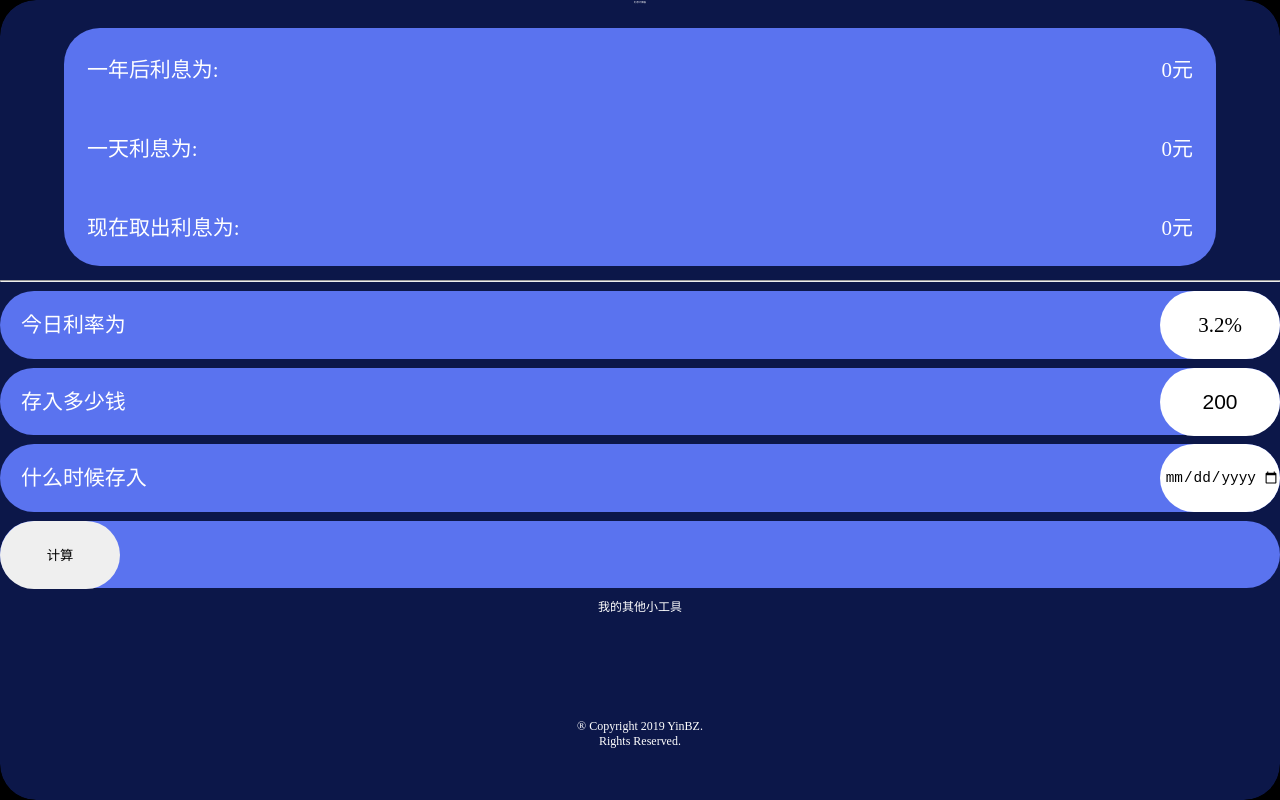
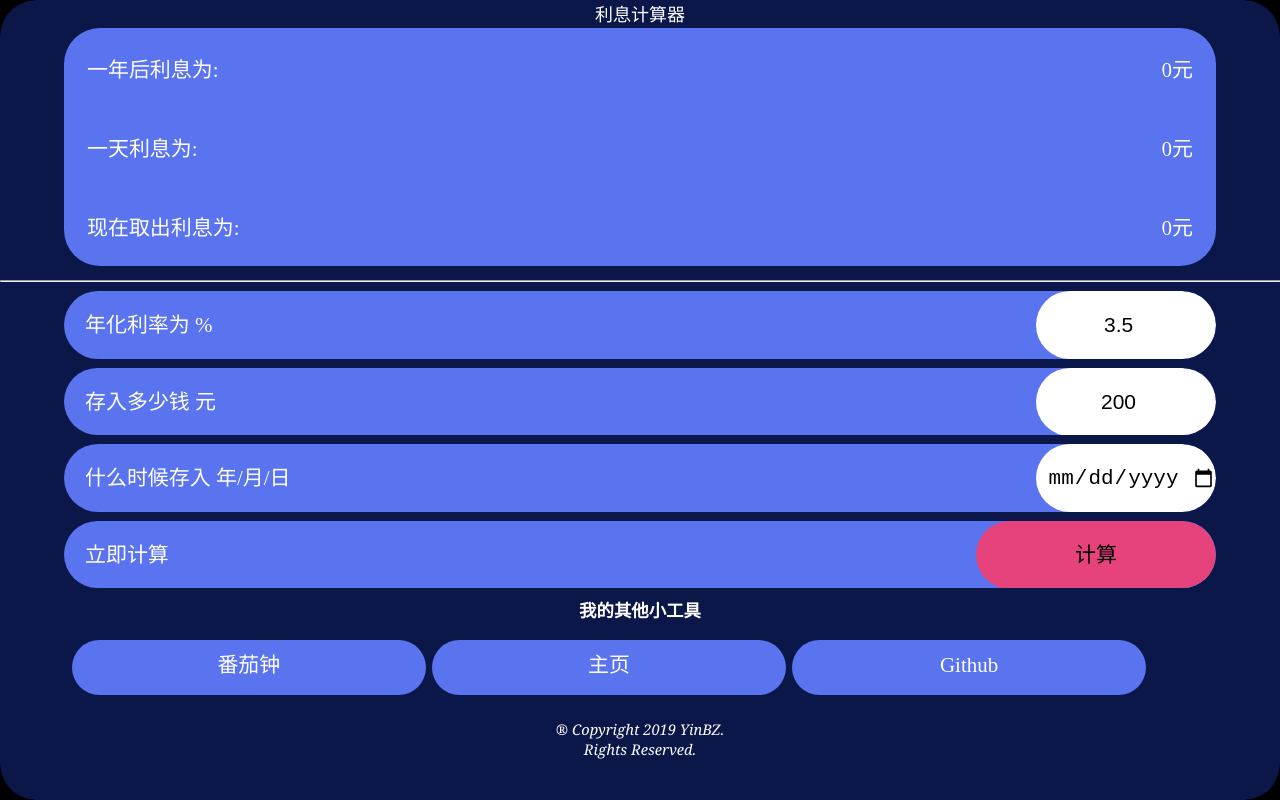
Before and after one commit to YinBzZ/Interest-rate, a plain HTML site: page index.html in a window 1280 px wide. Drawn offline with Linux system fonts and the light colour scheme.

Commit message:
完善了所有功能

```diff
--- a/css/Style.css
+++ b/css/Style.css
@@ -2,6 +2,7 @@
 	margin: 0;
 	padding: 0;
 	border-radius: 1.2rem;
+	overflow: hidden;
 }
 
 html,
@@ -19,27 +20,22 @@ body {
 	background-color: #0c1749;
 }
 
+#Compute_Butt {
+	float: right;
+	display: block;
+	width: 8rem;
+	color: #000000;
+	text-align: center;
+	background-color: #E6427B;
+}
+
+#Money,
+#StartDate,
 #Interest_rate {
 	float: right;
-	display: block;
-	width: 4rem;
-	color: #000000;
 	text-align: center;
-	background-color: white;
-}
-
-#Money {
-	float: right;
-	text-align: center;
-	width: 4rem;
+	width: 6rem;
 	font-size: 0.7rem;
-}
-
-#StartDate {
-	width: 4rem;
-	float: right;
-	text-align: center;
-	font-size: 0.48rem;
 }
 
 #Results {
@@ -66,6 +62,8 @@ body {
 
 #Input_area {
 	height: 65%;
+	width: 90%;
+	margin: auto;
 }
 
 .Divs_css {
@@ -80,20 +78,21 @@ input {
 	height: 1.2rem;
 }
 
-#Compute_Butt {
-	display: block;
-	width: 4rem;
-	border: none;
-	outline: none;
+.AD_Div{
+	margin: 0.6rem 0.1rem;
+	height: 45%;
+	width: 31%;
+	float: left;
+	background-color: #5A73EF;
+	line-height: 1.7rem;
 }
 
 footer p {
 	height: 40%;
-	vertical-align: middle;
+	font: italic 0.7em Georgia, serif;
 }
 
 footer {
 	height: 39%;
 	text-align: center;
-	font-size: 0.4rem;
 }
--- a/index.html
+++ b/index.html
@@ -8,12 +8,12 @@
 		<script src="js/StyleJs.js" type="text/javascript" charset="utf-8"></script>
 		<title></title>
 	</head>
-	<body onload="Style_start(),Interest_rate_var();">
+	<body>
 		<div id="Wrap">
 			<div id="Results">
-				<div style="height: 10%;font-size: 0.08rem;text-align: center;">利息计算器</div>
+				<div style="height: 10%;font-size: 0.6rem;text-align: center;">利息计算器</div>
 				<div id="Results_display">
-					<table border="0px">
+					<table>
 						<tr>
 							<td>&emsp;一年后利息为:</td>
 							<td><span id="Rel1">0元&emsp;</span></td>
@@ -29,24 +29,29 @@
 					</table>
 				</div>
 			</div>
-
 			<hr />
-
 			<div id="Input_area">
 				<div id="Interest_rate_div" class="Divs_css">
-					<p class="Input_texts">&emsp;今日利率为 <span id="Interest_rate">0</span></p>
+					<p class="Input_texts">&emsp;年化利率为<input type="number" id="Interest_rate" value="3.5" /> %</p>
 				</div>
 				<div id="Money_div" class="Divs_css">
-					<p class="Input_texts">&emsp;存入多少钱 <input type="text" id="Money" value="200" /></p>
+					<p class="Input_texts">&emsp;存入多少钱<input type="number" id="Money" value="200" /> 元</p>
 				</div>
 				<div id="StartDate_div" class="Divs_css">
-					<p class="Input_texts">&emsp;什么时候存入 <input type="date" name="" id="StartDate" value="" /></p>
+					<p class="Input_texts">&emsp;什么时候存入<input type="date" name="" id="StartDate" value="" /> 年/月/日</p>
 				</div>
 				<div class="Divs_css">
-					<button id="Compute_Butt" type="button" onclick="Compute()">计算</button>
+					<p class="Input_texts">&emsp;立即计算<span id="Compute_Butt" type="button" onclick="Compute()">计算</span></p>
 				</div>
 				<footer>
-					<div id="AD" style="height: 60%;">我的其他小工具</div>
+					<div id="AD" style="height: 60%;">
+						<h5>我的其他小工具</h5>
+						<div id="AD_wrap" style="height: 100%;margin: auto;">
+							<div class="AD_Div" onclick="window.open('http://tomato.yinbz.top');">番茄钟</div>
+							<div class="AD_Div" onclick="window.open('http://www.yinbz.top');">主页</div>
+							<div class="AD_Div" onclick="window.open('http://github.com/yinbzz');">Github</div>
+						</div>
+					</div>
 					<p>&reg; Copyright 2019 YinBZ. <br /> Rights Reserved.</p>
 				</footer>
 			</div>
--- a/js/IndexJs.js
+++ b/js/IndexJs.js
@@ -3,13 +3,9 @@ var Interest_rate = 0,
 	NowDate = DateDeal(getNowFormatDate()),
 	StartDate = 0;
 
-function Interest_rate_var() {
-	Interest_rate = 3.2;
-	document.getElementById("Interest_rate").innerText = Interest_rate + "%";
-}
-
 function Compute() {
 	StartDate = DateDeal(document.getElementById("StartDate").value);
+	Interest_rate = document.getElementById("Interest_rate").value.replace(/%/g, "");
 	var RelDate = NowDate - StartDate;
 	if (StartDate == "") {
 		RelDate = 0;
--- a/js/StyleJs.js
+++ b/js/StyleJs.js
@@ -3,16 +3,16 @@ var doc = win.document;
 var docEl = doc.documentElement;
 var tid;
 
-function Style_start() {
+window.onload = function() {
 	var Div_height = document.getElementById("Interest_rate_div").clientHeight + "px";
-	var Names = ["Compute_Butt", "Money", "StartDate"];
-	for (var i = 0; i < 3; i++) {
+	var Names = ["Compute_Butt", "Money", "StartDate", "Interest_rate", "Compute_Butt"];
+	for (var i = 0; i < 4; i++) {
 		document.getElementsByClassName("Input_texts")[i].style.lineHeight = Div_height;
 	}
 	for (x in Names) {
 		document.getElementById(Names[x]).style.height = Div_height;
 	}
-	document.getElementById("Interest_rate").style.height, lineHeight = Div_height;
+	document.getElementById("AD_wrap").style.width = document.getElementsByClassName("AD_Div")[1].clientWidth * 3.2 + "px";
 }
 
 function refreshRem() {
```
Also changed, not shown: 1 other file.
